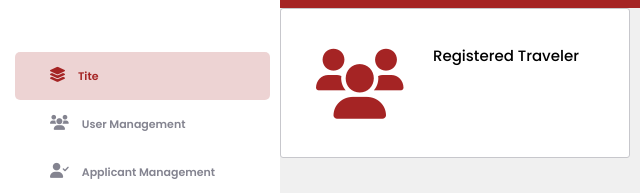
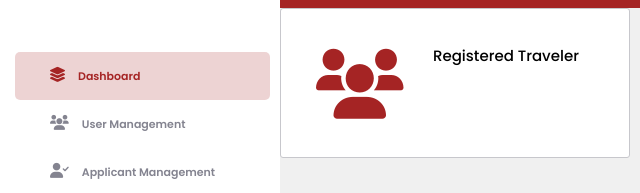
Before and after one commit to Felinechew/LakbayRizal-Test, a website with bundled scripts: page admin/admin_dashboard.html in a window 1280 px wide. Shown: the part 142-335 px from the top of the page, 0-640 px from the left. Built offline with nearby package versions, Linux system fonts and the light colour scheme; no server answers.

Commit message:
Dashboard

```diff
--- a/admin/admin_dashboard.html
+++ b/admin/admin_dashboard.html
@@ -70,7 +70,7 @@
         </div>
 
         <div class="links-container">
-          <a class="link active" href="../admin/admin_dashboard.html" id="dashboard"><i class="fas fa-layer-group"></i>Tite</a>
+          <a class="link active" href="../admin/admin_dashboard.html" id="dashboard"><i class="fas fa-layer-group"></i>Dashboard</a>
           <a class="link" href="../admin/admin_usermanagement.html"><i class="fas fa-users"></i>User Management</a>
           <a class="link" href="../admin/admin_tgapplicants.html"><i class="fas fa-user-check"></i>Applicant Management</a>
           <a class="link" href="../html/itinerary_template.html"><i class="fas fa-route"></i>Itinerary Template</a>
```
